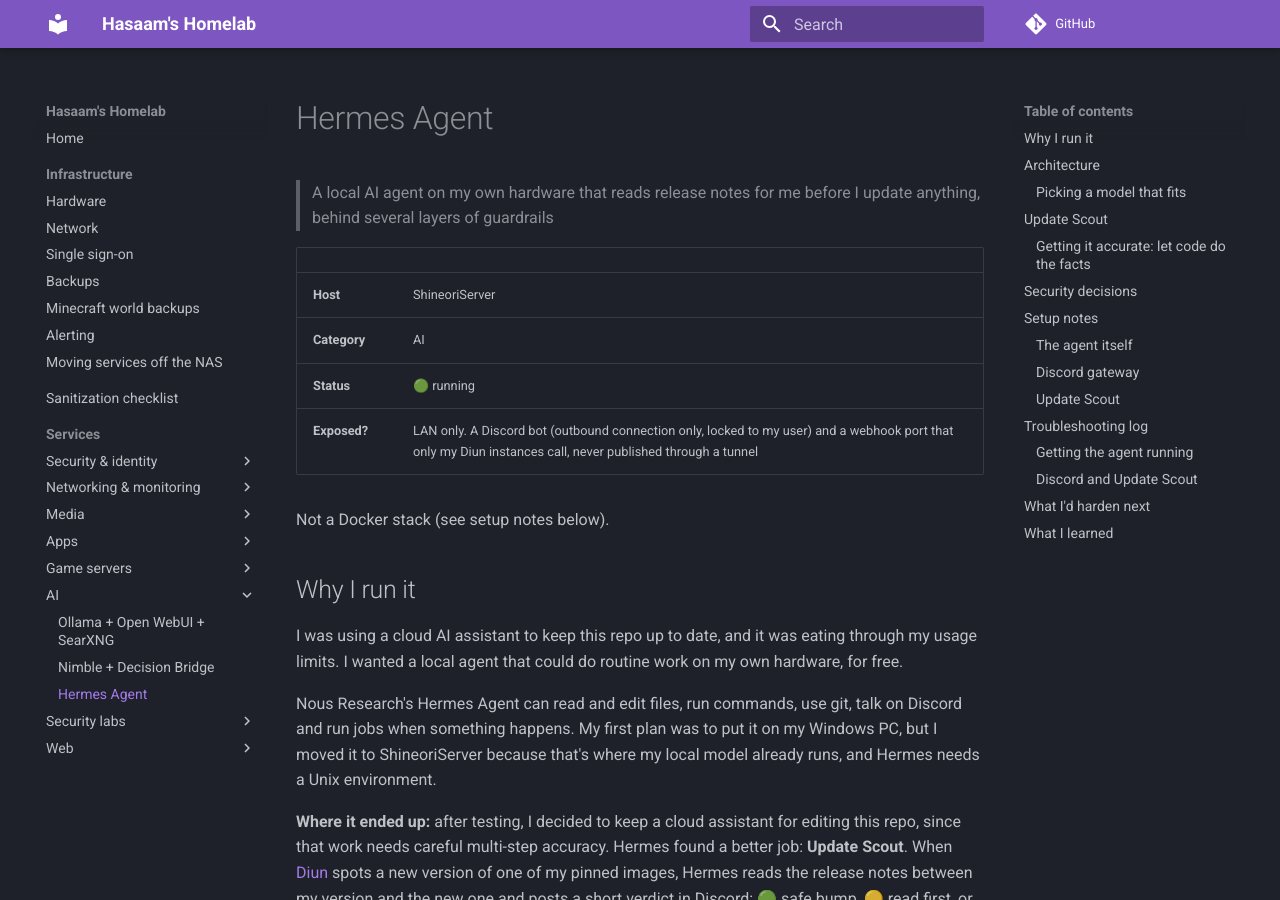
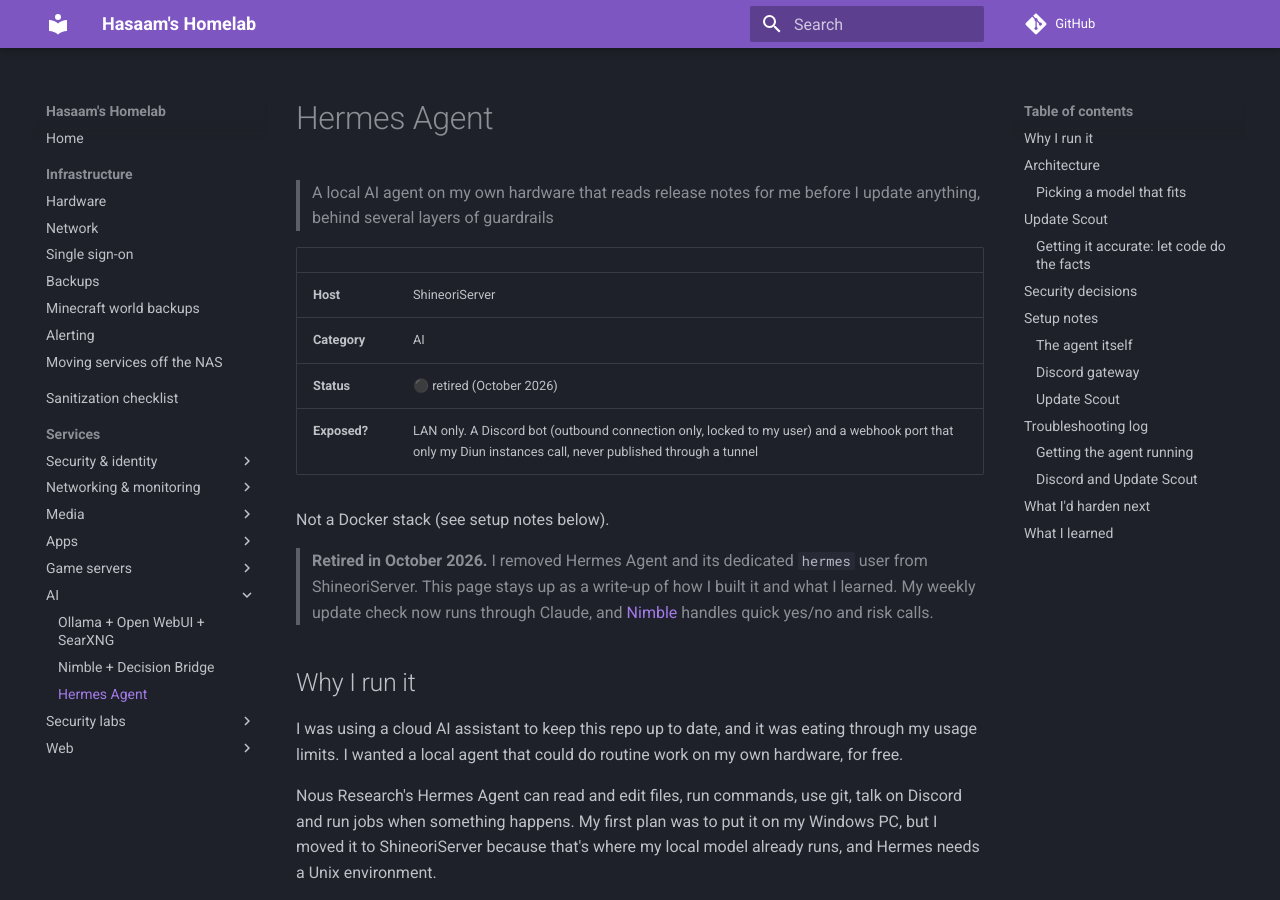
Before and after one commit to Shineori/homelab, an MkDocs documentation site: the page built from docs/services/hermes-agent.md, in a window 1280 px wide and 900 px high. Built offline with MkDocs 1.6.1 and Material for MkDocs 9.7.7, drawn with Linux system fonts in a browser that asks for light colours; comment, search, counter and statistics services are not loaded.

Commit message:
Mark Hermes Agent as retired

```diff
--- a/docs/services/hermes-agent.md
+++ b/docs/services/hermes-agent.md
@@ -6,10 +6,12 @@
 |---|---|
 | **Host** | ShineoriServer |
 | **Category** | AI |
-| **Status** | 🟢 running |
+| **Status** | ⚫ retired (October 2026) |
 | **Exposed?** | LAN only. A Discord bot (outbound connection only, locked to my user) and a webhook port that only my Diun instances call, never published through a tunnel |
 
 Not a Docker stack (see setup notes below).
+
+> **Retired in October 2026.** I removed Hermes Agent and its dedicated `hermes` user from ShineoriServer. This page stays up as a write-up of how I built it and what I learned. My weekly update check now runs through Claude, and [Nimble](nimble.md) handles quick yes/no and risk calls.
 
 ## Why I run it
 
```
Also changed, not shown: README.md (+1 -1 lines), docs/index.md (+1 -1 lines).
